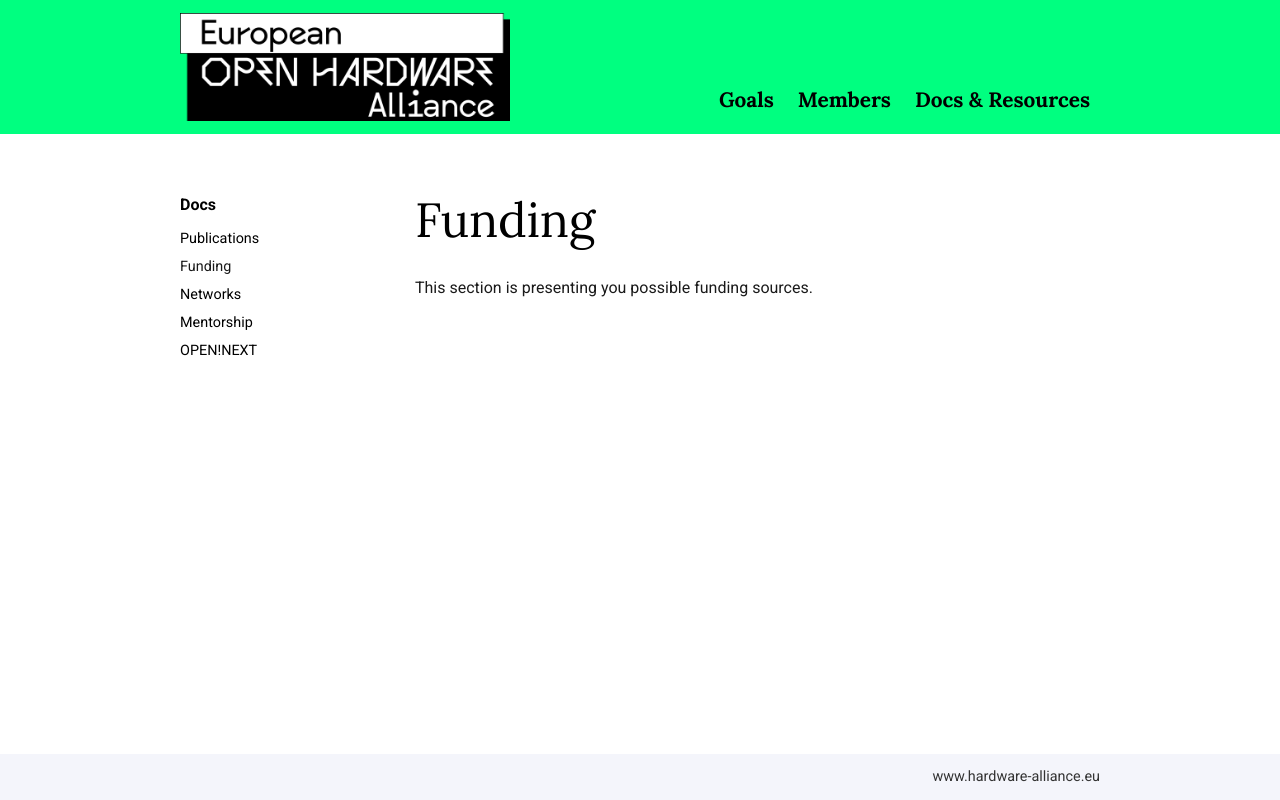
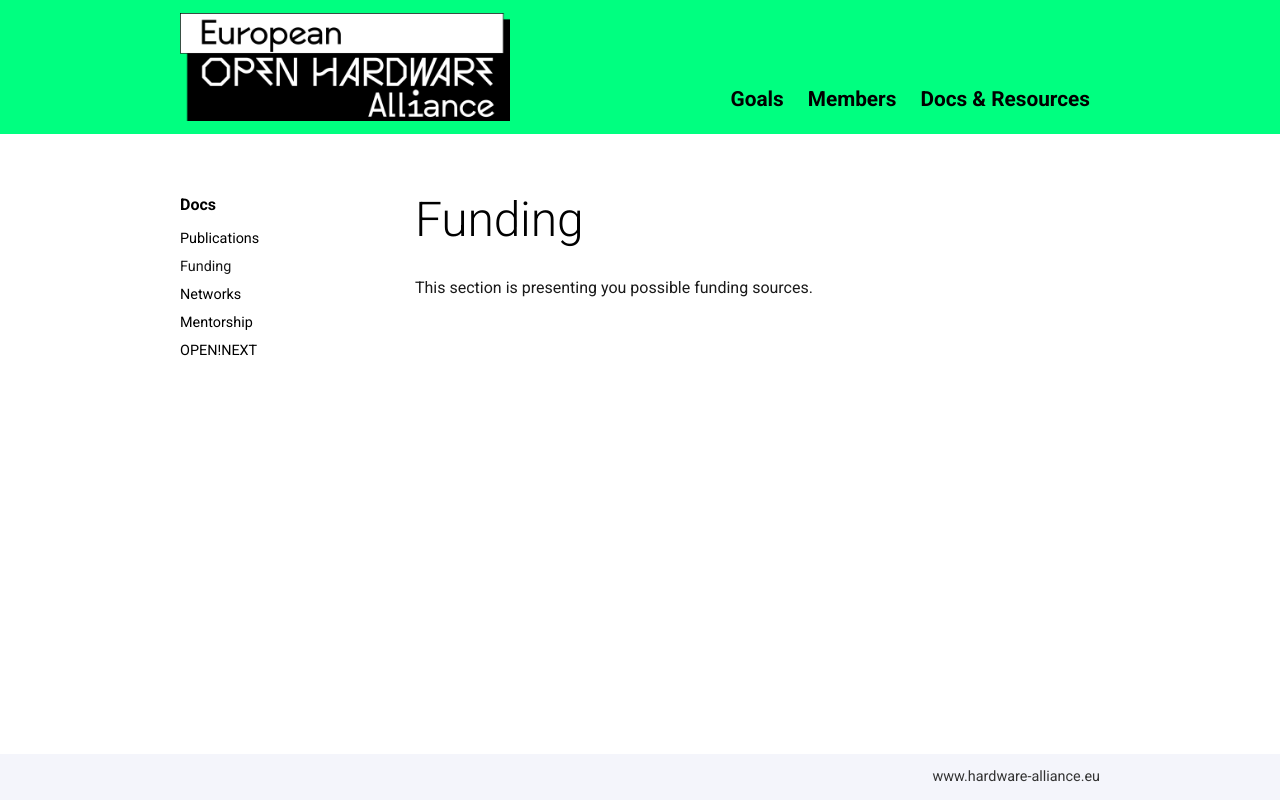
Before and after one commit to nielek2/nielek2.github.io, a plain HTML site: page docs/funding/index.html in a window 1280 px wide. Drawn offline with Linux system fonts and the light colour scheme.

Commit message:
Add files via upload

```diff
--- a/docs/funding/index.html
+++ b/docs/funding/index.html
@@ -11,7 +11,7 @@
 
 
 
-  <link rel="stylesheet" href="/css/style.min.314b512b6d98a15e111e2e79f0f026d7084a08ae933c5642be086fb70eeca046.css">
+  <link rel="stylesheet" href="/css/style.min.4b8fb7df594093dd683ba2c3df1a2551b784cfb0d230c13ca78f766e328f651c.css">
 
 
 
```
Also changed, not shown: docs/index.html (+1 -1 lines), docs/mentorship/index.html (+1 -1 lines), docs/networks/index.html (+1 -1 lines), docs/open-next/index.html (+1 -1 lines), docs/publications/index.html (+1 -1 lines).
